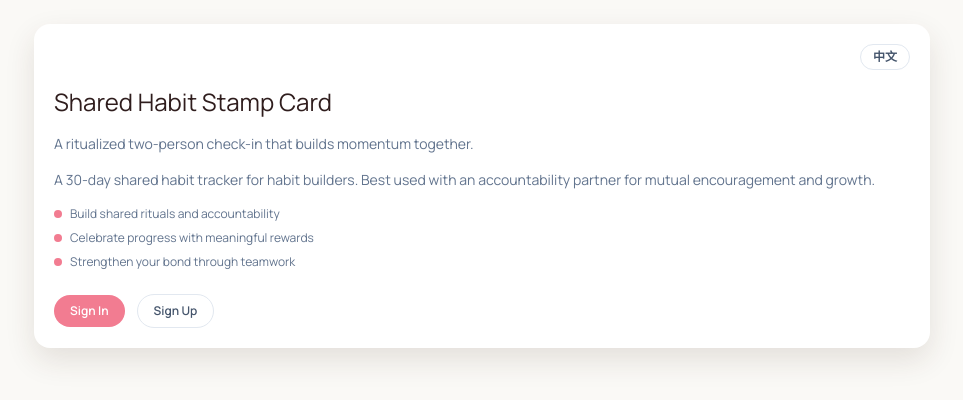
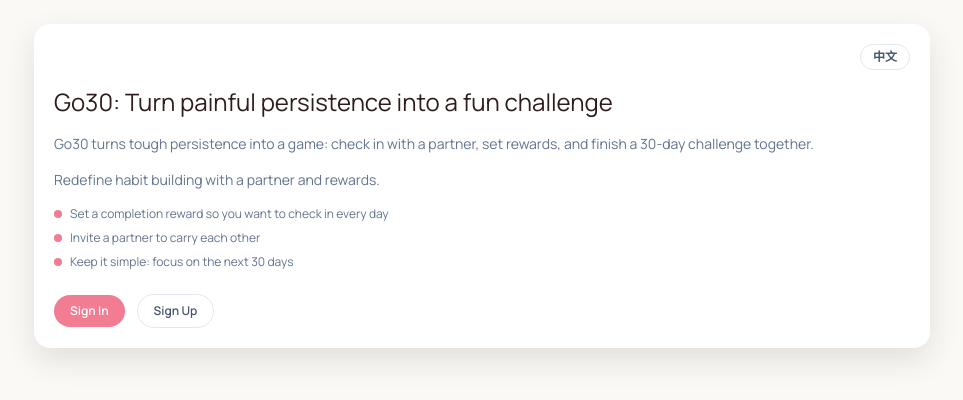
Before and after one commit to Chunshan-Theta/HabitTracker, a Next.js app: page /en-US in a window 1280 px wide. Shown: the top 400 px of the page, without its empty margins (158-1121 px from the left). Built offline with nearby package versions, Linux system fonts and the light colour scheme; no server answers.

Commit message:
feat: update app metadata and localization for Go30 branding

```diff
--- a/messages/en-US.json
+++ b/messages/en-US.json
@@ -1,13 +1,13 @@
 {
   "app": {
-    "title": "Shared Habit Stamp Card",
-    "description": "A ritualized two-person check-in that builds momentum together.",
-    "cta": "Start Check-in",
-    "subtitle": "A 30-day shared habit tracker for habit builders. Best used with an accountability partner for mutual encouragement and growth.",
+    "title": "Go30: Turn painful persistence into a fun challenge",
+    "description": "Go30 turns tough persistence into a game: check in with a partner, set rewards, and finish a 30-day challenge together.",
+    "cta": "Start your free 30-day challenge",
+    "subtitle": "Redefine habit building with a partner and rewards.",
     "benefits": [
-      "Build shared rituals and accountability",
-      "Celebrate progress with meaningful rewards",
-      "Strengthen your bond through teamwork"
+      "Set a completion reward so you want to check in every day",
+      "Invite a partner to carry each other",
+      "Keep it simple: focus on the next 30 days"
     ]
   },
   "auth": {
--- a/messages/zh-TW.json
+++ b/messages/zh-TW.json
@@ -1,13 +1,13 @@
 {
   "app": {
-    "title": "雙人互動習慣養成集點卡",
-    "description": "雙人同屏儀式感，讓每日集點成為甜蜜的共同承諾。",
-    "cta": "開始集點",
-    "subtitle": "專為想培養習慣的人們所建立的 30 天共養習慣線上節點卡，建議找一位監督者一起使用，互相督促、共同成長。",
+    "title": "Go30：把痛苦的堅持，變成有趣的闖關",
+    "description": "用 Go30 把痛苦的堅持變成像闖關一樣好玩：和夥伴一起打卡、設定專屬獎勵，30 天完成一個挑戰。",
+    "cta": "免費開始 30 天挑戰",
+    "subtitle": "帶著夥伴與獎勵，重新定義習慣養成。",
     "benefits": [
-      "建立共同的儀式感和責任感",
-      "用有意義的獎勵慶祝進步",
-      "透過團隊合作增強彼此的連結"
+      "先設完成獎勵，讓你每天都想打卡",
+      "邀請夥伴一起 Carry，也一起被 Carry",
+      "極簡 30 天，只專注眼前這一關"
     ]
   },
   "auth": {
--- a/src/app/[locale]/layout.tsx
+++ b/src/app/[locale]/layout.tsx
@@ -14,39 +14,43 @@ export async function generateMetadata({
 }: {
   params: Promise<{ locale: string }>;
 }): Promise<Metadata> {
+  const siteUrl = process.env.NEXT_PUBLIC_SITE_URL ?? "https://go30.zeabur.app";
   const { locale } = await params;
   const activeLocale = locales.includes(locale as Locale)
     ? (locale as Locale)
     : "zh-TW";
+  const baseTitle =
+    activeLocale === "zh-TW"
+      ? "Go30：把痛苦的堅持，變成有趣的闖關"
+      : "Go30: Turn painful persistence into a fun challenge";
+  const description =
+    activeLocale === "zh-TW"
+      ? "用 Go30 把痛苦的堅持變成像闖關一樣好玩：和夥伴一起打卡、設定專屬獎勵，30 天完成一個挑戰。"
+      : "Go30 turns tough persistence into a game: check in with a partner, set rewards, and finish a 30-day challenge together.";
+  const canonicalPath = `/${activeLocale}`;
   return {
-    title:
-      activeLocale === "zh-TW"
-        ? "雙人互動習慣養成集點卡"
-        : "Shared Habit Stamp Card",
-    description:
-      activeLocale === "zh-TW"
-        ? "雙人同屏儀式感，讓每日打卡成為甜蜜的共同承諾。"
-        : "A ritualized two-person check-in that builds momentum together.",
+    metadataBase: new URL(siteUrl),
+    title: baseTitle,
+    description,
+    alternates: {
+      canonical: canonicalPath,
+      languages: {
+        "zh-TW": "/zh-TW",
+        "en-US": "/en-US",
+      },
+    },
     openGraph: {
-      title:
-        activeLocale === "zh-TW"
-          ? "雙人互動習慣養成集點卡"
-          : "Shared Habit Stamp Card",
-      description:
-        activeLocale === "zh-TW"
-          ? "雙人同屏儀式感，讓每日打卡成為甜蜜的共同承諾。"
-          : "A ritualized two-person check-in that builds momentum together.",
+      title: baseTitle,
+      description,
+      url: canonicalPath,
+      siteName: "Go30",
+      locale: activeLocale,
+      type: "website",
     },
     twitter: {
       card: "summary_large_image",
-      title:
-        activeLocale === "zh-TW"
-          ? "雙人互動習慣養成集點卡"
-          : "Shared Habit Stamp Card",
-      description:
-        activeLocale === "zh-TW"
-          ? "雙人同屏儀式感，讓每日打卡成為甜蜜的共同承諾。"
-          : "A ritualized two-person check-in that builds momentum together.",
+      title: baseTitle,
+      description,
     },
   };
 }
--- a/src/app/[locale]/page.tsx
+++ b/src/app/[locale]/page.tsx
@@ -2,6 +2,7 @@ import type { Metadata } from "next";
 import Link from "next/link";
 import { getServerSession } from "next-auth";
 import { redirect } from "next/navigation";
+import Script from "next/script";
 import { getTranslations } from "next-intl/server";
 import { authOptions } from "@/lib/auth";
 
@@ -17,12 +18,13 @@ export async function generateMetadata({
   const activeLocale = locale === "zh-TW" || locale === "en-US" ? locale : "zh-TW";
   const baseTitle =
     activeLocale === "zh-TW"
-      ? "雙人互動習慣養成集點卡"
-      : "Shared Habit Stamp Card";
+      ? "Go30：把痛苦的堅持，變成有趣的闖關"
+      : "Go30: Turn painful persistence into a fun challenge";
   const description =
     activeLocale === "zh-TW"
-      ? "雙人同屏儀式感，讓每日打卡成為甜蜜的共同承諾。"
-      : "A ritualized two-person check-in that builds momentum together.";
+      ? "用 Go30 把痛苦的堅持變成像闖關一樣好玩：和夥伴一起打卡、設定專屬獎勵，30 天完成一個挑戰。"
+      : "Go30 turns tough persistence into a game: check in with a partner, set rewards, and finish a 30-day challenge together.";
+  const canonicalPath = `/${activeLocale}`;
 
   return {
     title: cardName ? `${cardName} · ${baseTitle}` : baseTitle,
@@ -30,6 +32,7 @@ export async function generateMetadata({
     openGraph: {
       title: cardName ? `${cardName} · ${baseTitle}` : baseTitle,
       description,
+      url: canonicalPath,
     },
     twitter: {
       card: "summary_large_image",
@@ -46,6 +49,8 @@ export default async function HomePage({
 }) {
   const session = await getServerSession(authOptions);
   const { locale } = await params;
+  const siteUrl = process.env.NEXT_PUBLIC_SITE_URL ?? "https://go30.zeabur.app";
+  const activeLocale = locale === "zh-TW" || locale === "en-US" ? locale : "zh-TW";
 
   if (session) {
     redirect(`/${locale}/dashboard`);
@@ -57,8 +62,31 @@ export default async function HomePage({
     ? rawBenefits.filter((item: unknown): item is string => typeof item === "string")
     : [];
 
+  const jsonLd = {
+    "@context": "https://schema.org",
+    "@type": "WebApplication",
+    name:
+      activeLocale === "zh-TW"
+        ? "Go30：把痛苦的堅持，變成有趣的闖關"
+        : "Go30: Turn painful persistence into a fun challenge",
+    description:
+      activeLocale === "zh-TW"
+        ? "用 Go30 把痛苦的堅持變成像闖關一樣好玩：和夥伴一起打卡、設定專屬獎勵，30 天完成一個挑戰。"
+        : "Go30 turns tough persistence into a game: check in with a partner, set rewards, and finish a 30-day challenge together.",
+    url: `${siteUrl}/${activeLocale}`,
+    inLanguage: activeLocale,
+    applicationCategory: "LifestyleApplication",
+    operatingSystem: "Web",
+    isAccessibleForFree: true,
+  };
+
   return (
     <main className="min-h-screen overflow-x-clip bg-[#FAF9F6] px-3 pb-16 pt-4 sm:px-4 sm:pt-6">
+      <Script
+        id="home-json-ld"
+        type="application/ld+json"
+        dangerouslySetInnerHTML={{ __html: JSON.stringify(jsonLd) }}
+      />
       <div className="mx-auto flex w-full min-w-0 max-w-3xl flex-col gap-4 sm:max-w-4xl sm:gap-6">
         <header className="flex flex-col gap-4 rounded-2xl bg-white p-4 shadow-[var(--shadow-soft)] sm:p-5">
           <div className="flex items-center justify-end">
--- a/src/app/layout.tsx
+++ b/src/app/layout.tsx
@@ -16,8 +16,9 @@ const manrope = Manrope({
 });
 
 export const metadata: Metadata = {
-  title: "Habit Tracker",
-  description: "A ritual-focused habit tracker for shared progress.",
+  title: "Go30: Turn painful persistence into a fun challenge",
+  description:
+    "Go30 turns tough persistence into a game: check in with a partner, set rewards, and finish a 30-day challenge together.",
 };
 
 export const viewport = {
--- a/src/app/sitemap.ts
+++ b/src/app/sitemap.ts
@@ -2,13 +2,21 @@ import type { MetadataRoute } from "next";
 import { locales } from "@/i18n/routing";
 
 const baseUrl =
-  process.env.NEXT_PUBLIC_SITE_URL ?? process.env.NEXTAUTH_URL ?? "http://localhost:3000";
+  process.env.NEXT_PUBLIC_SITE_URL ??
+  process.env.NEXTAUTH_URL ??
+  "https://go30.zeabur.app";
+const buildTime = process.env.NEXT_PUBLIC_BUILD_TIME
+  ? new Date(process.env.NEXT_PUBLIC_BUILD_TIME)
+  : new Date();
 
 export default function sitemap(): MetadataRoute.Sitemap {
-  const routes = locales.map((locale) => ({
-    url: `${baseUrl}/${locale}`,
-    lastModified: new Date(),
-  }));
+  const publicPaths = ["", "/sign-in", "/sign-up"];
+  const routes = locales.flatMap((locale) =>
+    publicPaths.map((path) => ({
+      url: `${baseUrl}/${locale}${path}`,
+      lastModified: buildTime,
+    }))
+  );
 
   return routes;
 }
```
Also changed, not shown: .spec/todo.md (deleted).
